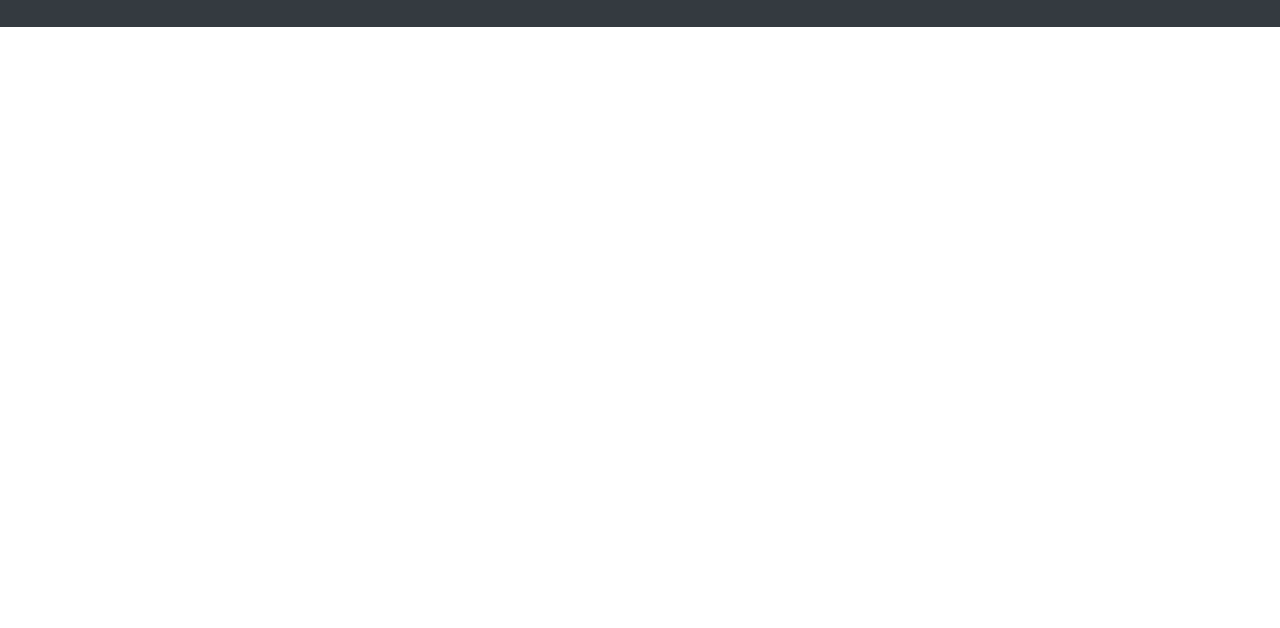
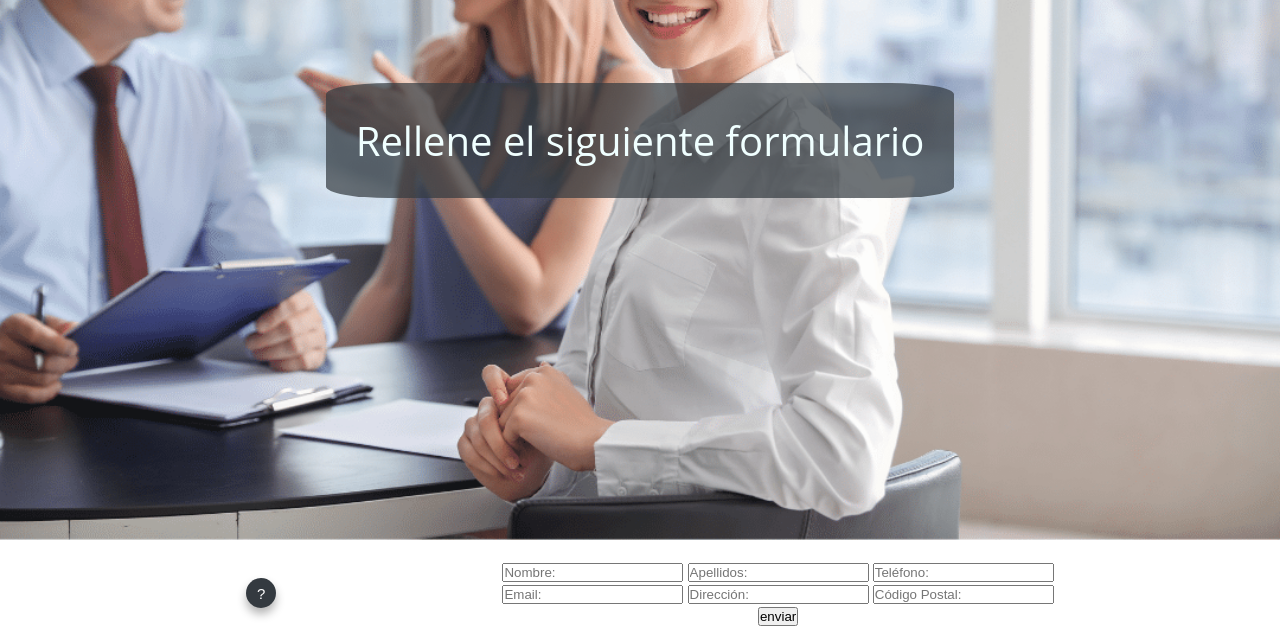
Before and after one commit to hugo-acosta/Repaso-LM, a plain HTML site: page inscripción.html in a window 1280 px wide. Shown: the part 340-968 px from the top of the page. Before the commit the page ends 800 px from the top, so only its background shows below. Drawn offline with Linux system fonts and the light colour scheme; a web font is replaced by a local one.

Commit message:
Add files via upload

```diff
--- a/inscripción.html
+++ b/inscripción.html
@@ -19,6 +19,42 @@
         </div>
     </header>
 
+    <main>
+        <div class="parallax paya">
+            <div class="titulo">
+                Rellene el siguiente formulario
+            </div>
+        </div>
+
+        <section class="seleccion formulario">
+            <div class="información-formulario">
+                <button type="button" class="boton info-icon" title="Pincha" onclick="toggleTooltip()">?</button>    <!-- Botón desplegable -->
+                <div class="tooltip" id="tooltip">
+                    Le enviaremos la información del precio
+                    y el formulario de pago por correo electrónico
+                </div>    <!-- Mensaje -->
+            </div>
+
+            <form action="">
+                <div>
+                    <input type="text" placeholder="Nombre:" name="nombre" id="nombre" required>
+                    <input type="text" placeholder="Apellidos:" name="apellidos" id="apellidos" required>
+                    <input type="tel" placeholder="Teléfono:" name="telefono" id="telefono" required>
+
+                </div>
+
+                <div>
+                    <input type="email" placeholder="Email:" name="email" id="email" required>
+                    <input type="text" placeholder="Dirección:" name="direccion" id="direccion" required>
+                    <input type="text" placeholder="Código Postal:" name="cp" id="cp" required>
+                </div>
+
+                <input type="submit" value="enviar">
+            </form>
+        </section>
+
+    </main>
+
     <footer>
         <div>
             <img class="logo-footer" src="/imagenes/logo/logo-sin-fondo-recortado.png" alt="">
@@ -31,5 +67,16 @@
             <p><a href="mailto:turismo.lorca@hotmail.com">✉ turismo.lorca@hotmail.com</a></p>
         </div>
     </footer>
+
+    <script>
+        function toggleTooltip() {
+            const tooltip = document.getElementById("tooltip");
+            if (tooltip.style.display === "none" || tooltip.style.display === "") {
+                tooltip.style.display = "block";
+            } else {
+                tooltip.style.display = "none";
+            }
+        }
+    </script>
 </body>
 </html>
--- a/style.css
+++ b/style.css
@@ -86,6 +86,69 @@ footer {
     place-content: center;
 }
 
+.boton {
+    background-color: #343a40;
+    color: white;
+    box-shadow: 0 6px 10px rgba(0, 0, 0, 0.3);
+    text-align: center;
+    font-size: 20px;
+    border: none;
+    border-radius: 50%;
+    width: 60px;
+    height: 60px;
+    padding: 0.25rem;
+    cursor: pointer;
+    transition: all 0.3s ease-out;
+}
+
+/* Inscripción */
+
+.paya {
+    background-image: url(/imagenes/principal/cliente.png);
+    .titulo {
+        background-color: #343a40b4;
+        padding: 30px;
+        font-size: 40px;
+        color: azure;
+        border-radius: 10%;
+    }
+}
+
+.formulario {
+    display: flex;
+    justify-content: space-evenly;
+    align-items: center;
+}
+
+.información-formulario {
+    padding: 10px;
+    display: flex;
+    button {
+        margin-right: 10px;
+    }
+}
+
+.info-icon {
+    cursor: default;
+    margin-left: 10px;
+    height: 30px;
+    width: 30px;
+    font-size: 15px;
+}
+
+.tooltip {
+    display: none;
+    background-color: #343a40b4;
+    color: azure;
+    padding: 10px;
+    border-radius: 5px;
+    width: 250px;
+    font-size: 0.9rem;
+    z-index: 10;
+}
+
+/* END Inscripción */
+
 /* Index */
 
 .seleccion{
@@ -151,20 +214,6 @@ footer {
     background-image: url(/imagenes/principal/cliente.png);
 }
 
-.boton {
-    background-color: #343a40;
-    color: white;
-    box-shadow: 0 6px 10px rgba(0, 0, 0, 0.3);
-    text-align: center;
-    font-size: 20px;
-    border: none;
-    border-radius: 50%;
-    width: 60px;
-    height: 60px;
-    padding: 0.25rem;
-    cursor: pointer;
-    transition: all 0.3s ease-out;
-}
 
 .dia1:hover {
     background-color: #a6c7e6;
```
